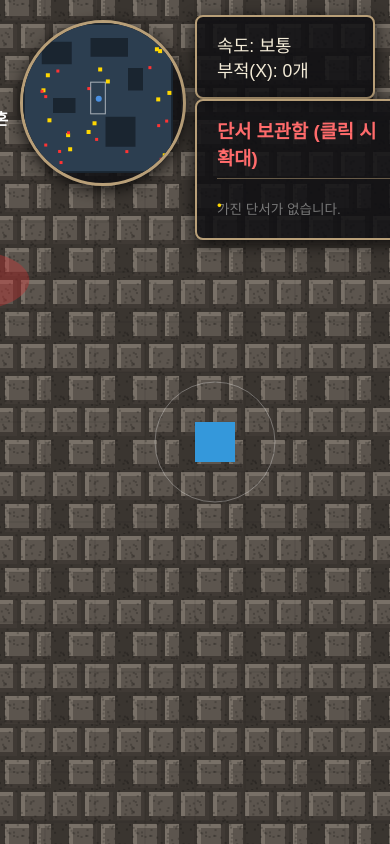
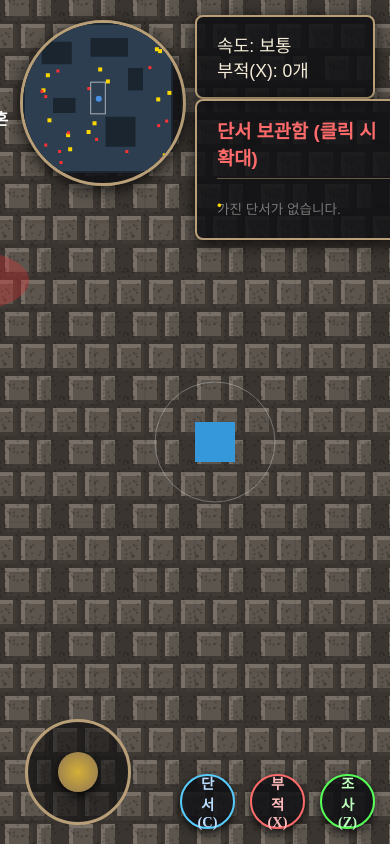
Before and after one commit to lazyo0on/ChoombiGo, a plain HTML site: page index.html in a window 390 px wide. Both pictures are taken after a click on the button "게임 시작". Drawn offline with Linux system fonts and the light colour scheme.

Commit message:
Add files via upload

```diff
--- a/style.css
+++ b/style.css
@@ -58,9 +58,10 @@ button { padding: 10px 20px; font-size: 1.2rem; background-color: #4a3b2c; color
 
 /* Mobile Controls */
 #mobile-controls {
-    position: absolute; bottom: 30px; left: 0; right: 0; display: none; justify-content: space-between; padding: 0 30px; z-index: 30;
+    position: absolute; bottom: 30px; left: 0; right: 0; display: flex; justify-content: space-between; padding: 0 30px; z-index: 30;
+    pointer-events: none; /* Let clicks pass through if not on a button */
 }
-#joystick-zone { width: 150px; height: 150px; position: relative; }
+#joystick-zone { width: 150px; height: 150px; position: relative; pointer-events: auto; touch-action: none; }
 #joystick-base {
     width: 120px; height: 120px; background: rgba(15, 15, 18, 0.6);
     border: 3px solid #b89f78; border-radius: 50%; position: absolute; top: 15px; left: 15px;
@@ -68,16 +69,20 @@ button { padding: 10px 20px; font-size: 1.2rem; background-color: #4a3b2c; color
 #joystick-stick {
     width: 50px; height: 50px; background: radial-gradient(circle, #d4af37, #8b7355);
     border-radius: 50%; position: absolute; top: 35px; left: 35px; box-shadow: 0 4px 10px rgba(0,0,0,0.8);
+    pointer-events: none;
 }
-#action-buttons { display: flex; gap: 15px; align-items: flex-end; }
+#action-buttons { display: flex; gap: 15px; align-items: flex-end; pointer-events: auto; }
 .control-btn {
     width: 65px; height: 65px; border-radius: 50%; background: rgba(15, 15, 18, 0.85);
     border: 2px solid #b89f78; color: #e8dcc4; font-weight: bold; font-family: 'Batang', serif;
     display: flex; justify-content: center; align-items: center; box-shadow: 0 4px 10px rgba(0,0,0,0.8);
+    user-select: none; -webkit-user-select: none;
 }
 .control-btn:active { background: rgba(100, 80, 60, 0.9); }
 .attack-btn { border-color: #ff6b6b; color: #ffbbbb; }
 .interact-btn { border-color: #55ff55; color: #bbffbb; }
+
+
 
 /* Dialogue Box (Visual Novel Style) */
 #dialogue-box {
@@ -143,9 +148,25 @@ button { padding: 10px 20px; font-size: 1.2rem; background-color: #4a3b2c; color
 /* Inventory Modal */
 .modal-content {
     background: rgba(20, 20, 20, 0.95); border: 3px solid #8b7355; border-radius: 10px;
-    padding: 20px; width: 90%; max-width: 600px; max-height: 80vh; overflow-y: auto; pointer-events: auto;
 }
 .inv-hint-item { border-bottom: 1px solid #4a3b2c; padding: 15px 0; }
 .inv-hint-title { font-weight: bold; color: #ffd700; margin-bottom: 8px; font-size:1.1rem; }
 .inv-hint-desc { color: #e0e0e0; font-size: 0.95rem; line-height:1.6; word-break: keep-all; }
 .inv-hint-empty { color: #888; text-align: center; padding: 20px; }
+/* Responsive adjustments for tablets and mobiles */
+@media (max-width: 900px) {
+    #dialogue-box {
+        bottom: 120px; /* Leave space for joystick */
+        padding: 20px 25px;
+        width: 95%; max-width: 100%;
+    }
+    #speaker-name { font-size: 1.3rem; margin-bottom: 10px; }
+    #dialogue-text { font-size: 1.1rem; margin-bottom: 15px; min-height: 50px; }
+    .choice-btn { padding: 12px 15px; font-size: 1rem; }
+
+    #mobile-controls { bottom: 15px; padding: 0 15px; }
+    #joystick-zone { width: 120px; height: 120px; }
+    #joystick-base { width: 100px; height: 100px; top: 10px; left: 10px; }
+    #joystick-stick { width: 40px; height: 40px; top: 30px; left: 30px; }
+    .control-btn { width: 55px; height: 55px; font-size: 0.9rem; }
+}
```
